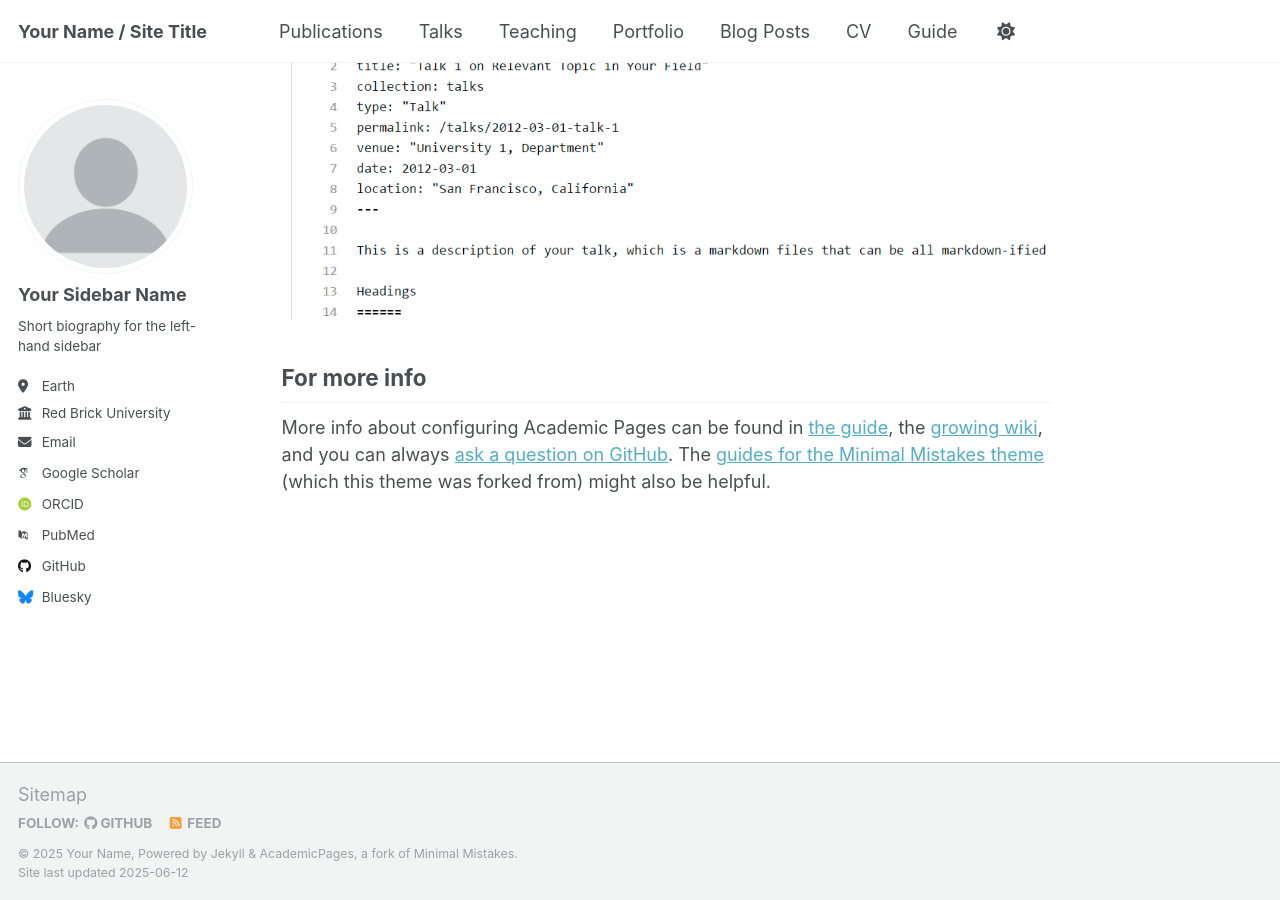
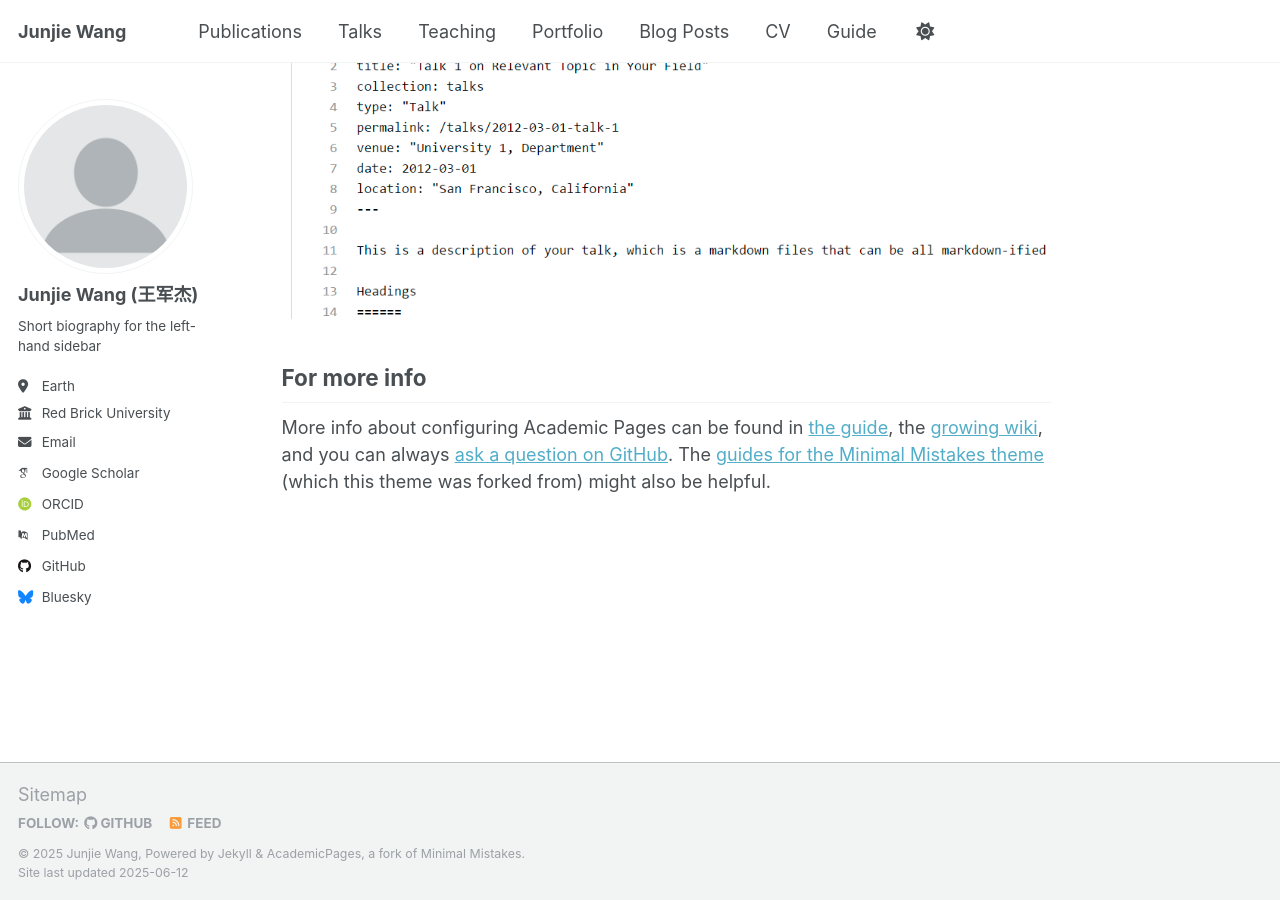
Before and after one commit to wangjunjie-ai/wangjunjie-ai.github.io, a Jekyll site: the page built from _pages/about.md, in a window 1280 px wide and 900 px high, scrolled down 2636 px. Built offline with Jekyll 4.4.1, drawn with Linux system fonts in a browser that asks for light colours; some web fonts are replaced.

Commit message:
update name

```diff
--- a/_config.yml
+++ b/_config.yml
@@ -9,13 +9,13 @@
 # Basic Site Settings
 locale                   : "en-US"
 site_theme               : "default"
-title                    : "Your Name / Site Title"
+title                    : "Junjie Wang"
 title_separator          : "-"
-name                     : &name "Your Name"
+name                     : &name "Junjie Wang"
 description              : &description "personal description"
-url                      : https://academicpages.github.io # the base hostname & protocol for your site e.g. "https://[your GitHub username].github.io" or if you already have some other page hosted on Github then use "https://[your GitHub username].github.io/[Your Repo Name]"
+url                      : https://wangjunjie-ai.github.io # the base hostname & protocol for your site e.g. "https://[your GitHub username].github.io" or if you already have some other page hosted on Github then use "https://[your GitHub username].github.io/[Your Repo Name]"
 baseurl                  : "" # the subpath of your site, e.g. "/blog"
-repository               : "academicpages/academicpages.github.io"
+repository               : "wangjunjie-ai/wangjunjie-ai.github.io"
 
 # Site Author - The following control what appear as part of the author content on the side bar.
 #               If a field is blank the icon and link will not appear, otherwise it will be shown.
@@ -23,7 +23,7 @@
 author:
   # Biographic information
   avatar           : "profile.png"
-  name             : "Your Sidebar Name"
+  name             : "Junjie Wang (王军杰)"
   pronouns         : # example: "she/her"
   bio              : "Short biography for the left-hand sidebar"
   location         : "Earth"
```
